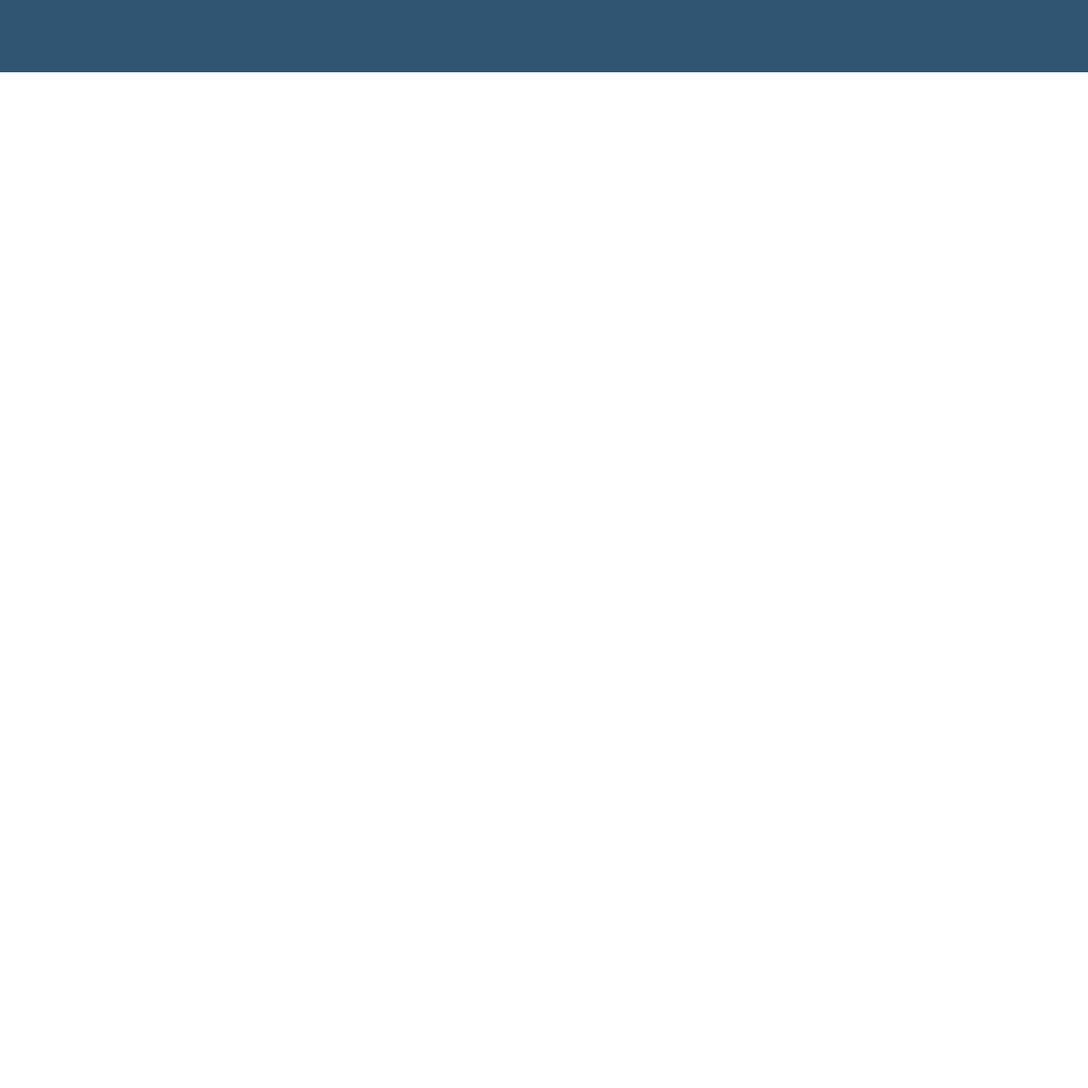
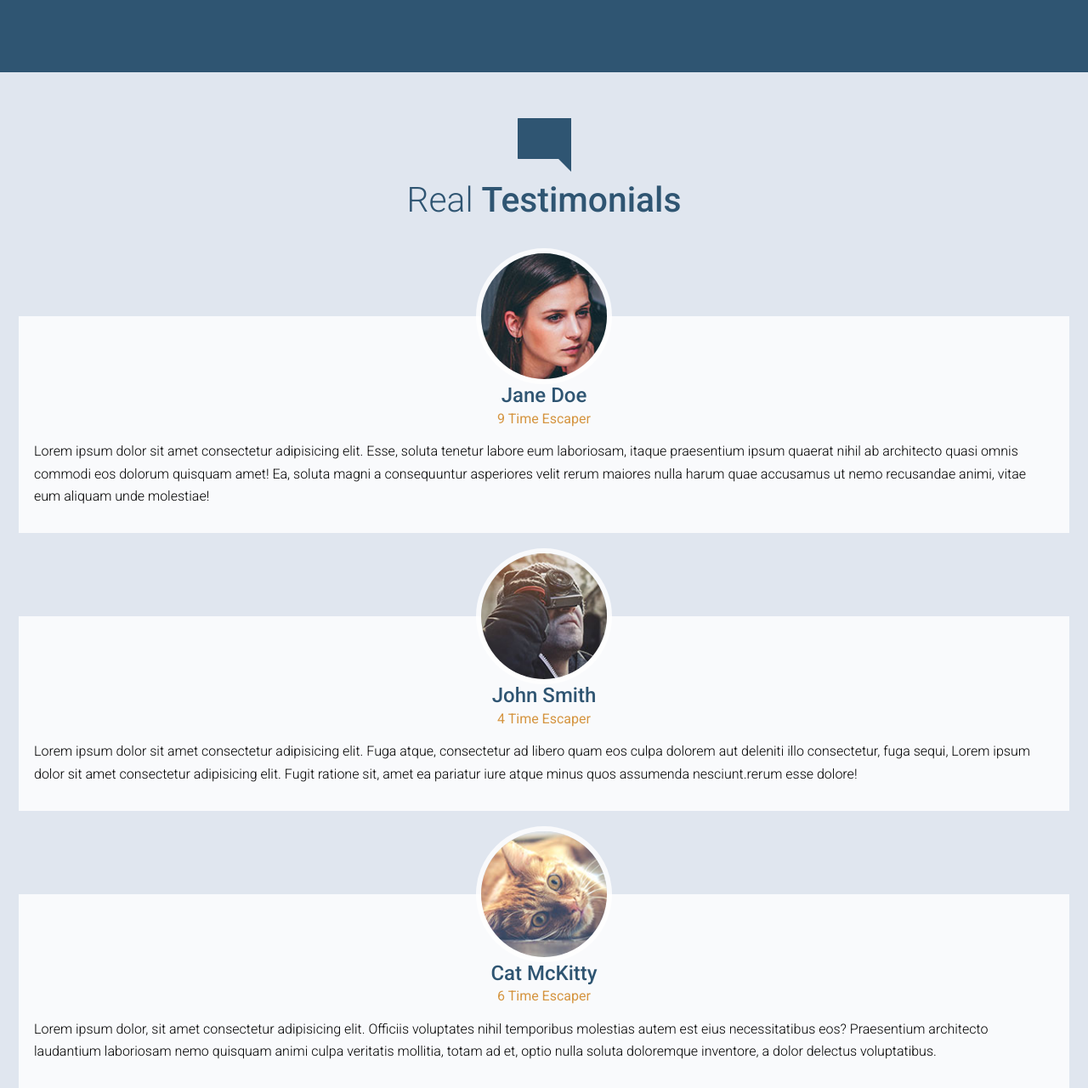
Before and after one commit to wenfangdu/clear-view-escapes, a website: page src/index.html in a window 1280 px wide. Shown: the part 3022-4302 px from the top of the page at 85% size. Before the commit the page ends 3107 px from the top, so only its background shows below. Drawn offline with Linux system fonts and the light colour scheme.

Commit message:
completed the testimonial section xs

```diff
--- a/src/assets/css/main.css
+++ b/src/assets/css/main.css
@@ -648,6 +648,15 @@ a {
     margin-bottom: 16px;
   }
 
+.wrapper--no-padding {
+    padding-left: 0;
+    padding-right: 0;
+  }
+
+.wrapper--t-padding {
+    padding-top: 80px;
+  }
+
 .large-banner {
   border-bottom: 10px solid #2f5572;
   position: relative;
@@ -711,6 +720,14 @@ a {
     color: #ffffff;
   }
 
+.page-section--testimonials {
+    background-color: #e0e6ef;
+  }
+
+.page-section--no-b-padding {
+    padding-bottom: 0;
+  }
+
 .headline {
   font-size: 30.4px;
   font-weight: 300;
@@ -766,6 +783,10 @@ a {
     margin: auto auto 9.6px auto;
   }
 
+.section-title--blue {
+    color: #2f5572;
+  }
+
 .feature-item {
   padding-bottom: 40px;
 }
@@ -781,3 +802,39 @@ a {
     margin-bottom: 12.8px;
     text-align: center;
   }
+
+.testimonial {
+  background-color: rgba(255, 255, 255, .8);
+  padding: 0 18px 1px 18px;
+  margin-bottom: 98px;
+}
+
+.testimonial__photo {
+    border-radius: 80px;
+    overflow: hidden;
+    width: 160px;
+    height: 160px;
+    margin: 0 auto -80px auto;
+    border: 6px solid rgba(255, 255, 255, .8);
+    position: relative;
+    top: -80px;
+  }
+
+.testimonial__title {
+    color: #2f5572;
+    text-align: center;
+    font-size: 24px;
+    font-weight: 500;
+    margin: 0;
+  }
+
+.testimonial__subtitle {
+    color: #d59541;
+    text-align: center;
+    font-weight: 400;
+    margin: 4px 0 16px 0;
+  }
+
+.testimonial--last {
+    margin-bottom: 0;
+  }
--- a/src/dev/css/main.css
+++ b/src/dev/css/main.css
@@ -12,3 +12,4 @@
 @import "./modules/_generic-content-container";
 @import "./modules/_section-title";
 @import "./modules/_feature-item";
+@import "./modules/_testimonial";
--- a/src/dev/css/modules/_page-section.css
+++ b/src/dev/css/modules/_page-section.css
@@ -4,4 +4,10 @@
     background-color: var(--mainBlue);
     color: #ffffff;
   }
+  &--testimonials {
+    background-color: #e0e6ef;
+  }
+  &--no-b-padding {
+    padding-bottom: 0;
+  }
 }
--- a/src/dev/css/modules/_section-title.css
+++ b/src/dev/css/modules/_section-title.css
@@ -8,4 +8,7 @@
   &__icon {
     margin: auto auto 9.6px auto;
   }
+  &--blue {
+    color: var(--mainBlue);
+  }
 }
--- /dev/null
+++ b/src/dev/css/modules/_testimonial.css
@@ -0,0 +1,31 @@
+.testimonial {
+  background-color: rgba(255, 255, 255, 0.8);
+  padding: 0 18px 1px 18px;
+  margin-bottom: 98px;
+  &__photo {
+    border-radius: 80px;
+    overflow: hidden;
+    width: 160px;
+    height: 160px;
+    margin: 0 auto -80px auto;
+    border: 6px solid rgba(255, 255, 255, 0.8);
+    position: relative;
+    top: -80px;
+  }
+  &__title {
+    color: var(--mainBlue);
+    text-align: center;
+    font-size: 24px;
+    font-weight: 500;
+    margin: 0;
+  }
+  &__subtitle {
+    color: var(--mainOrange);
+    text-align: center;
+    font-weight: 400;
+    margin: 4px 0 16px 0;
+  }
+  &--last {
+    margin-bottom: 0;
+  }
+}
--- a/src/dev/css/modules/_wrapper.css
+++ b/src/dev/css/modules/_wrapper.css
@@ -19,4 +19,11 @@
   &--b-margin {
     margin-bottom: 16px;
   }
+  &--no-padding {
+    padding-left: 0;
+    padding-right: 0;
+  }
+  &--t-padding {
+    padding-top: 80px;
+  }
 }
--- a/src/index.html
+++ b/src/index.html
@@ -97,7 +97,50 @@
           <h3 class="feature-item__title">Survival kit</h3>
           <p>Lorem ipsum dolor sit amet consectetur adipisicing elit. Optio odit vitae repellat laudantium totam officiis autem
             nemo eos esse, cupiditate voluptatum. Tenetur asperiores exercitationem libero sint aliquid perferendis, provident
-            voluptates.</p>
+            voluptates.
+          </p>
+        </div>
+      </div>
+    </div>
+  </div>
+  <div id="testimonials" class="page-section page-section--testimonials page-section--no-b-padding">
+    <div class="wrapper wrapper--no-padding">
+      <h2 class="section-title section-title--blue">
+        <div class="icon icon--comment section-title__icon"></div>
+        Real <strong>Testimonials</strong>
+      </h2>
+      <div class="wrapper wrapper--t-padding generic-content-container">
+        <div class="testimonial">
+          <div class="testimonial__photo">
+            <img alt="Jane Doe" sizes="160px" srcset="./assets/img/testimonial-jane.jpg 160w,./assets/img/testimonial-jane-hi-dpi.jpg 320w">
+          </div>
+          <h3 class="testimonial__title">Jane Doe</h3>
+          <h4 class="testimonial__subtitle">9 Time Escaper</h4>
+          <p>Lorem ipsum dolor sit amet consectetur adipisicing elit. Esse, soluta tenetur labore eum laboriosam, itaque praesentium
+            ipsum quaerat nihil ab architecto quasi omnis commodi eos dolorum quisquam amet! Ea, soluta magni a consequuntur
+            asperiores velit rerum maiores nulla harum quae accusamus ut nemo recusandae animi, vitae eum aliquam unde molestiae!</p>
+        </div>
+        <div class="testimonial">
+          <div class="testimonial__photo">
+            <img sizes="160px" srcset="assets/img/testimonial-john.jpg 160w, assets/img/testimonial-john-hi-dpi.jpg 320w" alt="John's testimonial"
+            />
+          </div>
+          <h3 class="testimonial__title">John Smith</h3>
+          <h4 class="testimonial__subtitle">4 Time Escaper</h4>
+          <p>Lorem ipsum dolor sit amet consectetur adipisicing elit. Fuga atque, consectetur ad libero quam eos culpa dolorem
+            aut deleniti illo consectetur, fuga sequi, Lorem ipsum dolor sit amet consectetur adipisicing elit. Fugit ratione
+            sit, amet ea pariatur iure atque minus quos assumenda nesciunt.rerum esse dolore!</p>
+        </div>
+        <div class="testimonial testimonial--last">
+          <div class="testimonial__photo">
+            <img sizes="160px" srcset="./assets/img/testimonial-cat.jpg 160w, ./assets/img/testimonial-cat-hi-dpi.jpg 320w" alt="Cat's testimonial"
+            />
+          </div>
+          <h2 class="testimonial__title">Cat McKitty</h2>
+          <h4 class="testimonial__subtitle">6 Time Escaper</h4>
+          <p>Lorem ipsum dolor, sit amet consectetur adipisicing elit. Officiis voluptates nihil temporibus molestias autem
+            est eius necessitatibus eos? Praesentium architecto laudantium laboriosam nemo quisquam animi culpa veritatis
+            mollitia, totam ad et, optio nulla soluta doloremque inventore, a dolor delectus voluptatibus.</p>
         </div>
       </div>
     </div>
```
